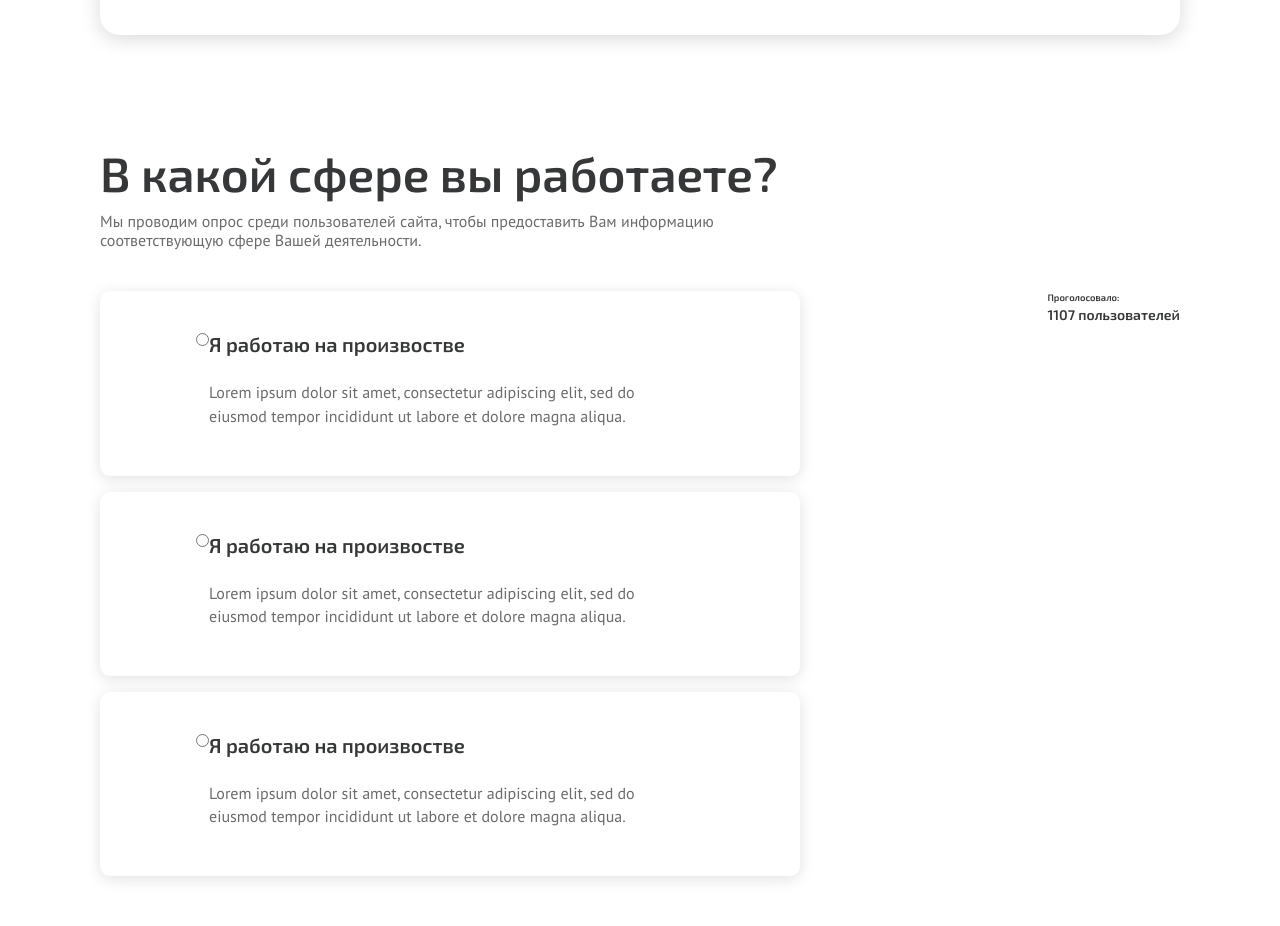
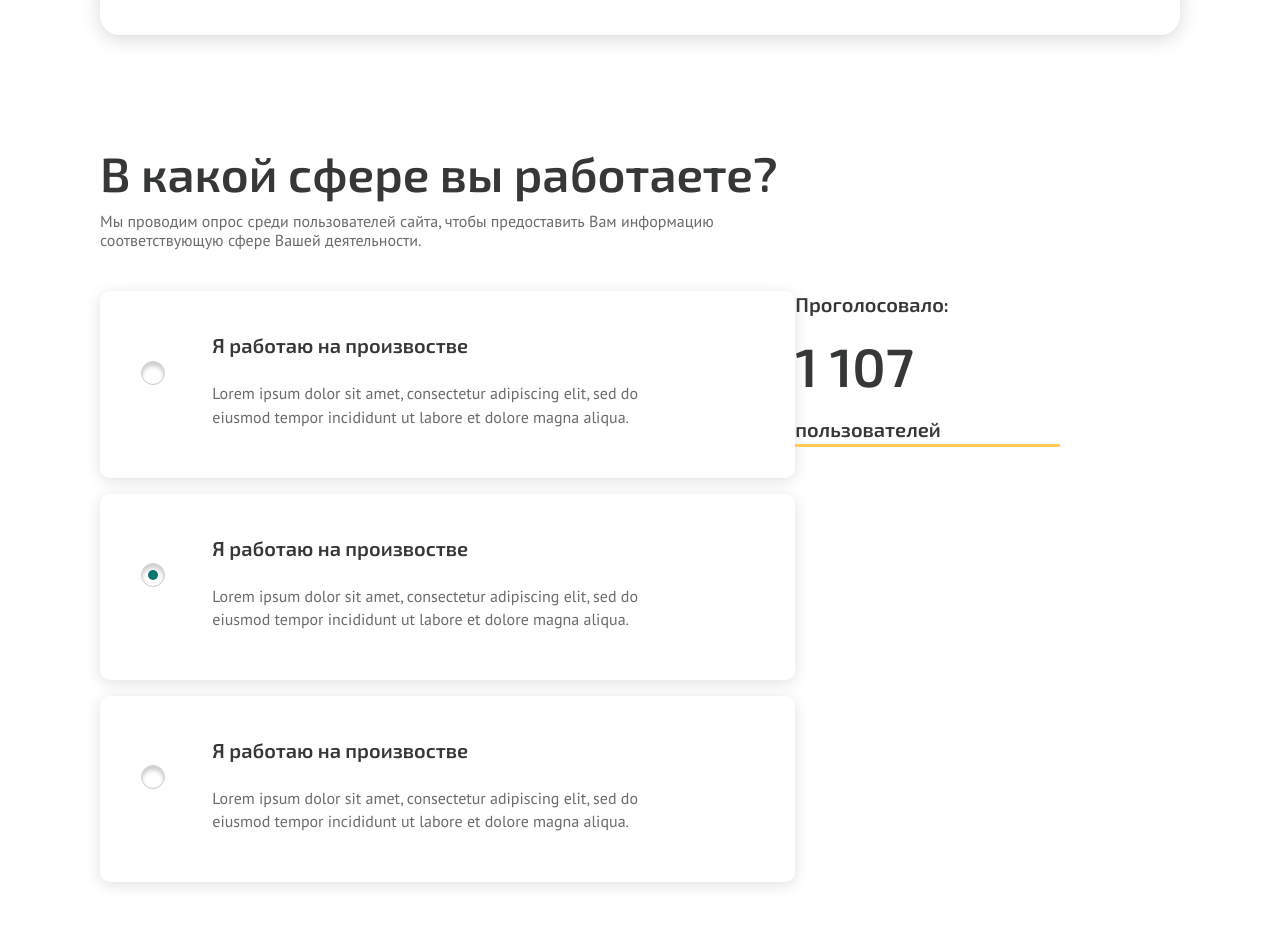
Before and after one commit to Team-0x404/PDV, a website: page index.html in a window 1280 px wide. Shown: the part 1000-1926 px from the top of the page. Before the commit the page ends 1892 px from the top, so only its background shows below. Drawn offline with Linux system fonts and the light colour scheme.

Commit message:
Доработал радио кнопки и доделал третий блок

```diff
--- a/index.html
+++ b/index.html
@@ -65,8 +65,9 @@
         <div class="votes-block__row">
             <div class="votes-block__column">
                 <label class="votes-block__card" for="numberOne">
-                    <div class="votes-block__card-custom-radio">
+                    <div class="votes-block__card-radio-wrapper">
                         <input type="radio" class="votes-block__card-radio" id="numberOne" value="1" name="radio">
+                        <span class="votes-block__card-custom-radio"></span>
                     </div>
                     <div class="votes-block__card-wrapper">
                         <h4 class="votes-block__card-title">Я работаю на произвостве</h4>
@@ -74,8 +75,9 @@
                     </div>
                 </label>
                 <label class="votes-block__card" for="numberTwo">
-                    <div class="votes-block__card-custom-radio">
-                        <input type="radio" class="votes-block__card-radio" id="numberTwo" value="2" name="radio">
+                    <div class="votes-block__card-radio-wrapper">
+                        <input type="radio" class="votes-block__card-radio" id="numberTwo" value="2" name="radio" checked>
+                        <span class="votes-block__card-custom-radio"></span>
                     </div>
                     <div class="votes-block__card-wrapper">
                         <h4 class="votes-block__card-title">Я работаю на произвостве</h4>
@@ -83,8 +85,9 @@
                     </div>
                 </label>
                 <label class="votes-block__card" for="numberThree">
-                    <div class="votes-block__card-custom-radio">
+                    <div class="votes-block__card-radio-wrapper">
                         <input type="radio" class="votes-block__card-radio" id="numberThree" value="3" name="radio">
+                        <span class="votes-block__card-custom-radio"></span>
                     </div>
                     <div class="votes-block__card-wrapper">
                         <h4 class="votes-block__card-title">Я работаю на произвостве</h4>
@@ -102,7 +105,7 @@
             </div>
             <div class="votes-block__column">
                 <h6 class="votes-block__counter-title">Проголосовало:</h6>
-                <p class="votes-block__counter-text"> <span class="votes-block__counter">1107</span> пользователей</p>
+                <p class="votes-block__counter-text"> <span class="votes-block__counter-number">1 107</span> пользователей</p>
             </div>
         </div>
     </div>
--- a/less/components/services-block.less
+++ b/less/components/services-block.less
@@ -1,6 +1,6 @@
 .services-block {
     margin-top: -111px;
-    margin-bottom: 100px;
+    padding-bottom: 100px;
 
     &__row {
         display: flex;
--- a/less/components/votes-block.less
+++ b/less/components/votes-block.less
@@ -1,4 +1,5 @@
 .votes-block {
+    padding-bottom: 100px;
     &__title {
         justify-content: start;
         font-size: 48px;
@@ -27,11 +28,54 @@
     &__card {
         display: flex;
         margin-bottom: 16px;
-        padding: 40px 125px 48px 96px;
+        padding: 40px 125px 48px 40px;
         box-shadow: 0px 3px 15px 0px #0000001f;
+        border: 1px solid transparent;
         border-radius: 10px;
+        transition: all 0.6s;
+
+        &-radio-wrapper {
+            margin-top: 8px;
+            margin-right: 32px;
+        }
 
         &-custom-radio {
+            position: relative;
+            display: inline-block;
+            width: 24px;
+            height: 24px;
+            border: 1px solid #cbcbcd;
+            border-radius: 50%;
+            box-shadow: 0px 4px 4px 0px #00000033 inset;
+        }
+
+        &-custom-radio::before {
+            content: '';
+            position: absolute;
+            display: inline-block;
+            width: 10px;
+            height: 10px;
+            background-color: transparent;
+            border-radius: 50%;
+            left: 50%;
+            top: 50%;
+            transform: translate(-5px, -5px);
+            opacity: 0;
+        }
+
+        &-radio {
+            opacity: 0;
+        }
+
+        &-radio:checked + &-custom-radio::before {
+            opacity: 1;
+            background-color: #0b7572;
+            transition: all 0.6s;
+        }
+
+        &-radio:focus + &-custom-radio {
+            border: 1px solid #9c9b9b;
+            transition: all 0.6s;
         }
 
         &-title {
@@ -46,6 +90,29 @@
             font-family: @font-m;
             color: #6b6b6c;
         }
+    }
+
+    &__card:hover {
+        border: 1px solid #0b7572;
+    }
+
+    &__column:nth-child(2) {
+        margin-right: 120px;
+    }
+
+    &__counter-title {
+        font-size: 20px;
+        line-height: 1.3;
+    }
+
+    &__counter-text {
+        font-size: 20px;
+        border-bottom: 3px solid #ffce50;
+    }
+
+    &__counter-number {
+        font-size: 54px;
+        line-height: 1.81;
     }
 }
 
```
Also changed, not shown: css/style.css.
